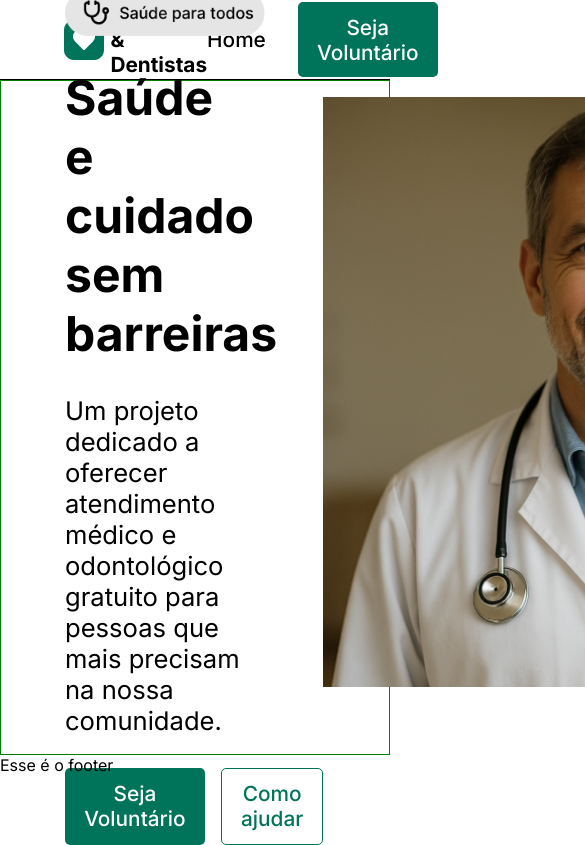
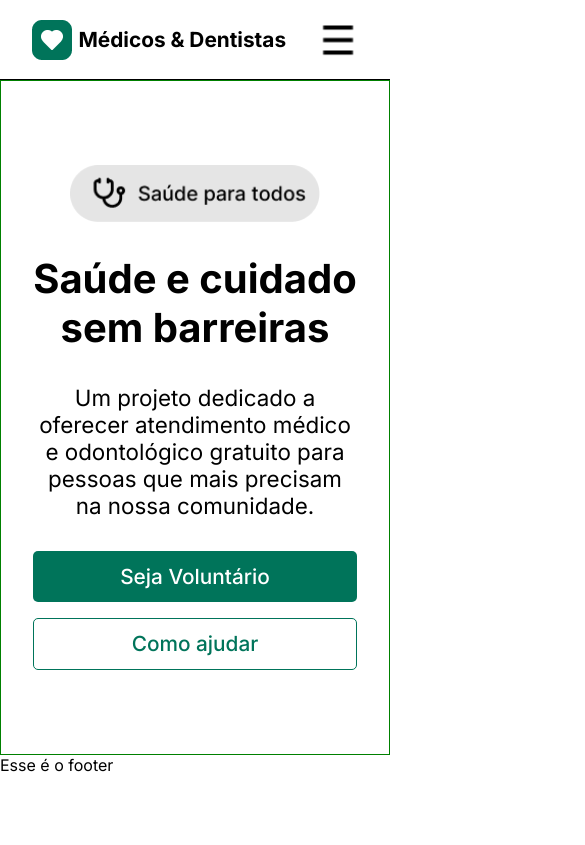
Before and after one commit to laecio22/desafio-router, a React (Vite) app: page / in a window 390 px wide. Shown: the top 845 px of the page, 585 px wide, since content can reach past the window. Built offline with nearby package versions, Linux system fonts and the light colour scheme.

Commit message:
style:aplicação  da responsividade  na sessão  principal da  Home

```diff
--- a/src/components/header/Header.jsx
+++ b/src/components/header/Header.jsx
@@ -12,6 +12,8 @@ const Header = () => {
         <Link to="/">Home</Link>
         <Link to="/voluntarios"><button>Seja Voluntário</button></Link>
       </nav>
+        <img src="/hamburguer.png" alt="nenu hamburguer" className={s.menuHamburguer}/>
+
     </header>
   );
 };
--- a/src/components/header/header.module.scss
+++ b/src/components/header/header.module.scss
@@ -4,6 +4,7 @@
   display: flex;
   height: 80px;
   justify-content: space-between;
+  align-items: center;
   padding: 0 4rem;
   border-bottom: 1px solid colors.$color-black;
 
@@ -51,3 +52,28 @@
     }
   }
 }
+
+.menuHamburguer {
+  display: none;
+
+}
+
+@media  screen and (max-width:650px) {
+  .header {
+    nav {
+      display: none;
+    }
+  }
+  .menuHamburguer {
+    display: block;
+    width: 40px;
+        height: 50px;
+  }
+
+}
+
+@media screen and (max-width:500px) {
+  .header {
+    padding: 0 2rem;
+  }
+}
--- a/src/pages/home/home.module.scss
+++ b/src/pages/home/home.module.scss
@@ -60,16 +60,76 @@
     color: colors.$color-green;
 
     &:hover {
-        background-color: colors.$color-light;
+      background-color: colors.$color-light;
     }
   }
 }
 
 .boxImage {
+  img {
+    height: 90%;
+    padding-top: 1rem;
+  }
+}
+
+@media screen and (max-width: 1200px) {
+  .container {
+    height: 90vh;
+  }
+  .boxInfo {
+    h1,
+    p {
+      width: 80%;
+    }
+  }
+  .boxImage {
+    img {
+      height: 85%;
+      width: 500px;
+    }
+  }
+}
+
+@media screen and (max-width: 1000px) {
+  .container {
+    height: 80vh;
+  }
+  .boxInfo {
+    align-items: center;
+    h1,
+    p {
+      width: 100%;
+      text-align: center;
+    }
 
     img {
-       height: 90%;
-       padding-top: 1rem;
+      width: 250px;
+    }
+  }
+  .boxImage {
+    img {
+      display: none;
+    }
+  }
+}
 
+@media screen and (max-width: 500px) {
+  .container {
+    padding: 0 2rem;
+  }
+
+  .boxInfo {
+    h1 {
+      font-size: 2.5rem;
     }
+
+    p {
+      font-size: 1.4rem;
+    }
+  }
+
+  .boxButtons {
+    flex-direction: column;
+    width: 100%;
+  }
 }
```
Also changed, not shown: public/hamburguer.png (added).
